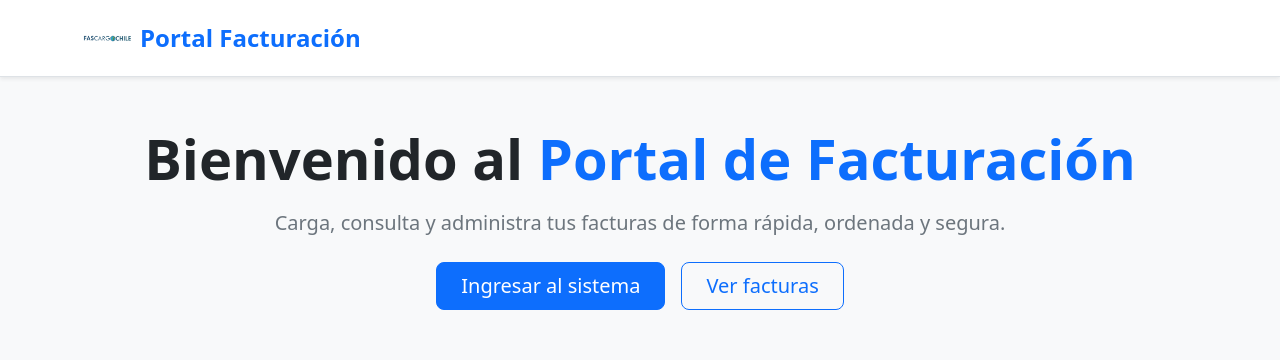
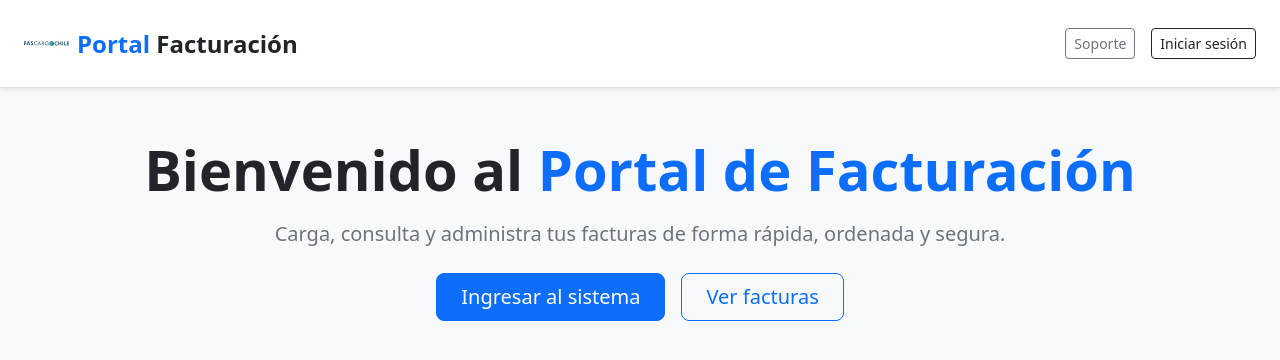
Before and after one commit to tomaspobb/FasCargo, a Next.js app in the folder portal-facturacion-fascargo/: page / in a window 1280 px wide. Shown: the top 360 px of the page. Built offline with nearby package versions, Linux system fonts and the light colour scheme.

Commit message:
Modificación y segmentación página

```diff
--- a/portal-facturacion-fascargo/package.json
+++ b/portal-facturacion-fascargo/package.json
@@ -2,6 +2,7 @@
   "dependencies": {
     "bcrypt": "^6.0.0",
     "bootstrap": "^5.3.7",
+    "bootstrap-icons": "^1.13.1",
     "jsonwebtoken": "^9.0.2",
     "mongoose": "^8.16.0",
     "next": "^15.3.4",
--- a/portal-facturacion-fascargo/src/app/layout.tsx
+++ b/portal-facturacion-fascargo/src/app/layout.tsx
@@ -1,7 +1,6 @@
-// src/app/layout.tsx
-
-import './globals.css';
 import type { Metadata } from 'next';
+import Navbar from '@/components/Navbar';
+import './globals.css'; // Asegúrate de que exista o quita esta línea
 
 export const metadata: Metadata = {
   title: 'Portal Facturación | FasCargo',
@@ -16,12 +15,17 @@ export default function RootLayout({ children }: { children: React.ReactNode })
           href="https://cdn.jsdelivr.net/npm/bootstrap@5.3.3/dist/css/bootstrap.min.css"
           rel="stylesheet"
         />
+        <link
+          rel="stylesheet"
+          href="https://cdn.jsdelivr.net/npm/bootstrap-icons/font/bootstrap-icons.css"
+        />
         <script
           src="https://cdn.jsdelivr.net/npm/bootstrap@5.3.3/dist/js/bootstrap.bundle.min.js"
           defer
         ></script>
       </head>
-      <body className="bg-light text-dark" style={{ minHeight: '100vh' }}>
+      <body className="bg-light text-dark">
+        <Navbar />
         {children}
       </body>
     </html>
--- a/portal-facturacion-fascargo/src/app/page.tsx
+++ b/portal-facturacion-fascargo/src/app/page.tsx
@@ -1,28 +1,11 @@
 'use client';
 
-import Image from 'next/image';
+import Link from 'next/link';
 import 'bootstrap/dist/css/bootstrap.min.css';
 
 export default function Home() {
   return (
     <main>
-      {/* NAVBAR */}
-      <nav className="navbar navbar-expand-lg navbar-light bg-white border-bottom shadow-sm">
-        <div className="container">
-          <a className="navbar-brand d-flex align-items-center" href="#">
-            <Image
-              src="/logo-fascargo.png"
-              alt="Logo FasCargo"
-              width={50}
-              height={50}
-              style={{ objectFit: 'contain' }}
-              className="me-2"
-            />
-            <span className="fw-bold fs-4 text-primary">Portal Facturación</span>
-          </a>
-        </div>
-      </nav>
-
       {/* WELCOME SECTION */}
       <section className="container text-center py-5">
         <h1 className="display-4 fw-bold text-dark mb-3">
@@ -33,8 +16,12 @@ export default function Home() {
         </p>
 
         <div className="d-flex justify-content-center gap-3 mt-4">
-          <button className="btn btn-primary btn-lg px-4">Ingresar al sistema</button>
-          <button className="btn btn-outline-primary btn-lg px-4">Ver facturas</button>
+          <Link href="/login" className="btn btn-primary btn-lg px-4">
+            Ingresar al sistema
+          </Link>
+          <Link href="/dashboard" className="btn btn-outline-primary btn-lg px-4">
+            Ver facturas
+          </Link>
         </div>
       </section>
     </main>
--- /dev/null
+++ b/portal-facturacion-fascargo/src/components/Navbar.tsx
@@ -0,0 +1,35 @@
+'use client';
+
+import Image from 'next/image';
+import Link from 'next/link';
+
+export default function Navbar() {
+  return (
+    <nav className="navbar navbar-expand-lg bg-white border-bottom shadow-sm py-3">
+      <div className="container-fluid px-4 d-flex justify-content-between align-items-center">
+        <Link href="/" className="navbar-brand d-flex align-items-center gap-2 text-decoration-none">
+          <Image
+            src="/logo-fascargo.png"
+            alt="Logo FasCargo"
+            width={45}
+            height={45}
+            style={{ objectFit: 'contain' }}
+          />
+          <span className="fs-4 fw-bold text-primary">
+            Portal <span className="text-dark">Facturación</span>
+          </span>
+        </Link>
+
+        <div className="d-flex align-items-center gap-3">
+          {/* Puedes reemplazar estos botones por íconos, links o menús */}
+          <Link href="/contacto" className="btn btn-outline-secondary btn-sm">
+            Soporte
+          </Link>
+          <Link href="/login" className="btn btn-outline-dark btn-sm">
+            Iniciar sesión
+          </Link>
+        </div>
+      </div>
+    </nav>
+  );
+}
```
Also changed, not shown: portal-facturacion-fascargo/public/logo-fascargo.png, 1 other file (tests, documents, lock files or other folders).
